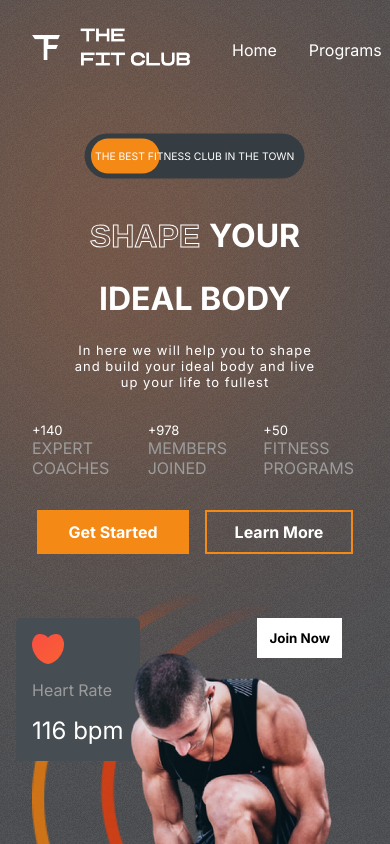
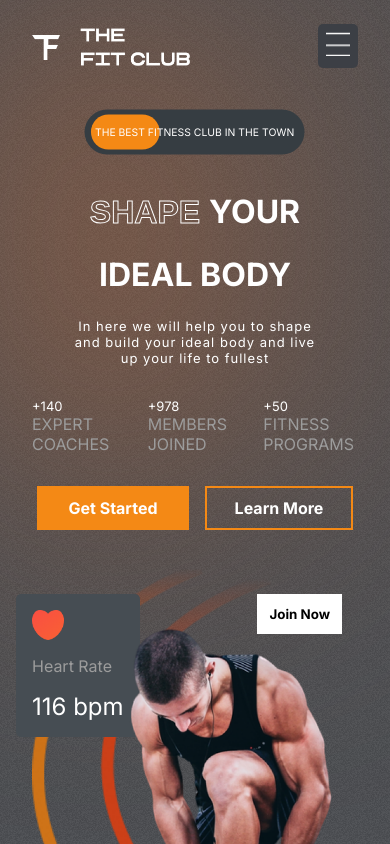
Before and after one commit to Kavimaleesha/FitClub-Starter, a React (Create React App) app: page / in a window 390 px wide. Shown: the top 844 px of the page. Built offline with nearby package versions, Linux system fonts and the light colour scheme.

Commit message:
Update
Update

```diff
--- a/src/components/Header/Header.css
+++ b/src/components/Header/Header.css
@@ -21,3 +21,17 @@
     color: var(--orange);
     cursor: pointer;
 }
+
+@media screen and (max-width: 768px){
+    .header>:nth-child(2){
+        position: fixed;
+        right: 2rem;
+        z-index: 99;
+    }
+
+    .header-menu{
+        flex-direction: column;
+        background-color: var(--appColor);
+        padding: 2rem;
+    }
+}
--- a/src/components/Header/Header.jsx
+++ b/src/components/Header/Header.jsx
@@ -1,12 +1,25 @@
-import React from 'react'
-import'./Header.css'
-import Logo from '../../assets/logo.png'
+import React, { useState } from 'react';
+import'./Header.css';
+import Logo from '../../assets/logo.png';
+import Bars from '../../assets/bars.png';
 const Header = () => {
+  const mobile = window.innerWidth<=768 ? true: false;
+  const[menuOpened, setMenuOpened] = useState(false);
+
     return (
       <div className="header">
-
-          <img src={Logo} alt="" className='logo'/>
-
+        <img src={Logo} alt="" className='logo'/>
+  {menuOpened=== false && mobile===true ? (
+    <div
+    style={{
+    backgroundColor: 'var(--appColor)',
+    padding: '0.5rem',
+    borderRadius: '5px',
+  }}
+    >
+      <img src={Bars} alt="" style={{width: '1.5rem', height: '1.5rem'}}/>
+      </div>
+  ) : (
           <ul className='header-menu'>
             <li>Home</li>
             <li>Programs</li>
@@ -14,8 +27,9 @@
             <li>Plans</li>
             <li>Testimonials</li>
           </ul>
+          )}
       </div>
-    )
-  }
+    );
+  };
 
-  export default Header
+  export default Header;
--- a/src/components/Join/Join.css
+++ b/src/components/Join/Join.css
@@ -53,3 +53,22 @@
     background-color: var(--orange);
     color: white;
 }
+
+@media screen and (max-width: 768px){
+    .Join{
+        flex-direction: column;
+        gap: 1rem;
+    }
+
+    .left-j{
+        font-size: x-large;
+        flex-direction: column;
+    }
+
+    .right-j{
+        padding: 2rem;
+    }
+
+
+
+}
--- a/src/components/Testimonials/Testimonials.css
+++ b/src/components/Testimonials/Testimonials.css
@@ -102,4 +102,12 @@
     position: relative;
     display: none;
 }
+.right-t>img{
+    top: 0;right: 0;position: relative;align-self:center ;
 }
+
+.right-t>:last-child{
+    display: block;
+    bottom: 0;left: 0;
+}
+}
```
